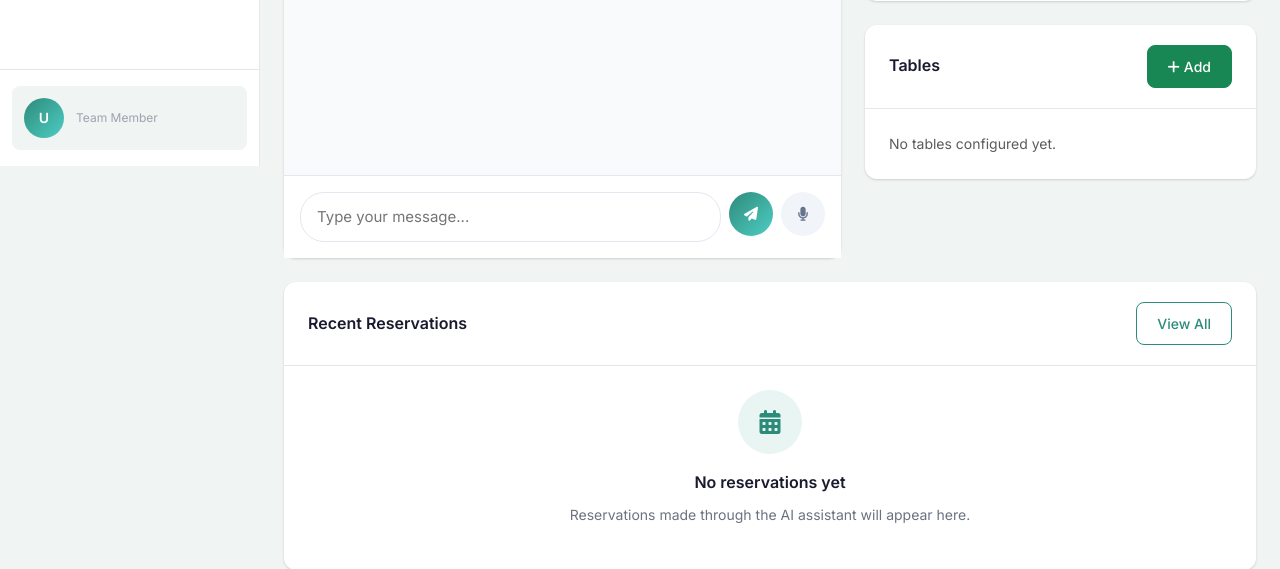
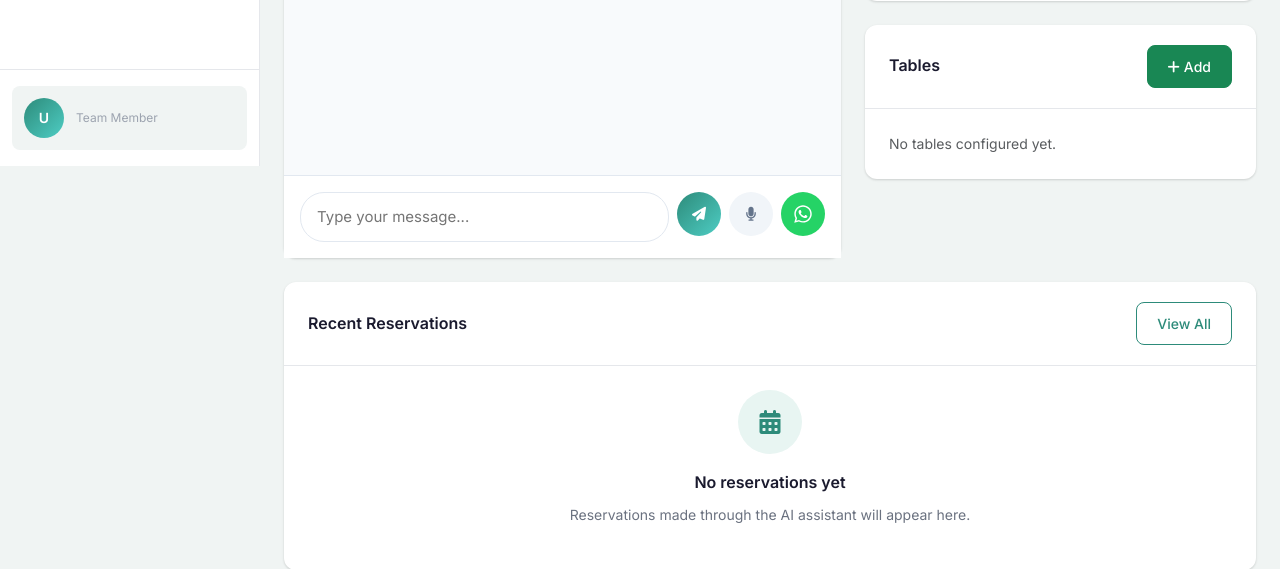
Before and after one commit to janattavoccado/appointmint-saas, a Python web app: template app/templates/admin/restaurant_detail.html in a window 1280 px wide. Shown: the part 634-1203 px from the top of the page. Run offline with Jinja, Linux system fonts and the light colour scheme; the template is opened without the code that fills it, so the values that code supplies are empty.

Commit message:
Add WhatsApp button to restaurant AI test view

```diff
--- a/app/templates/admin/restaurant_detail.html
+++ b/app/templates/admin/restaurant_detail.html
@@ -114,6 +114,15 @@
                         <button class="chat-voice-btn" id="voiceBtn">
                             <i class="fas fa-microphone"></i>
                         </button>
+                        <a href="https://wa.me/12134495602?text=Hi!%20I'd%20like%20to%20make%20a%20reservation%20at%20{{ restaurant.name | urlencode }}."
+                           class="chat-whatsapp-btn"
+                           target="_blank"
+                           rel="noopener noreferrer"
+                           title="Chat on WhatsApp">
+                            <svg xmlns="http://www.w3.org/2000/svg" viewBox="0 0 448 512" fill="currentColor" width="20" height="20">
+                                <path d="M380.9 97.1C339 55.1 283.2 32 223.9 32c-122.4 0-222 99.6-222 222 0 39.1 10.2 77.3 29.6 111L0 480l117.7-30.9c32.4 17.7 68.9 27 106.1 27h.1c122.3 0 224.1-99.6 224.1-222 0-59.3-25.2-115-67.1-157zm-157 341.6c-33.2 0-65.7-8.9-94-25.7l-6.7-4-69.8 18.3L72 359.2l-4.4-7c-18.5-29.4-28.2-63.3-28.2-98.2 0-101.7 82.8-184.5 184.6-184.5 49.3 0 95.6 19.2 130.4 54.1 34.8 34.9 56.2 81.2 56.1 130.5 0 101.8-84.9 184.6-186.6 184.6zm101.2-138.2c-5.5-2.8-32.8-16.2-37.9-18-5.1-1.9-8.8-2.8-12.5 2.8-3.7 5.6-14.3 18-17.6 21.8-3.2 3.7-6.5 4.2-12 1.4-32.6-16.3-54-29.1-75.5-66-5.7-9.8 5.7-9.1 16.3-30.3 1.8-3.7.9-6.9-.5-9.7-1.4-2.8-12.5-30.1-17.1-41.2-4.5-10.8-9.1-9.3-12.5-9.5-3.2-.2-6.9-.2-10.6-.2-3.7 0-9.7 1.4-14.8 6.9-5.1 5.6-19.4 19-19.4 46.3 0 27.3 19.9 53.7 22.6 57.4 2.8 3.7 39.1 59.7 94.8 83.8 35.2 15.2 49 16.5 66.6 13.9 10.7-1.6 32.8-13.4 37.4-26.4 4.6-13 4.6-24.1 3.2-26.4-1.3-2.5-5-3.9-10.5-6.6z"/>
+                            </svg>
+                        </a>
                     </div>
                 </div>
             </div>
@@ -456,7 +465,8 @@
 }
 
 .chat-send-btn,
-.chat-voice-btn {
+.chat-voice-btn,
+.chat-whatsapp-btn {
     width: 44px;
     height: 44px;
     border-radius: 50%;
@@ -466,6 +476,7 @@
     justify-content: center;
     cursor: pointer;
     transition: all 0.2s;
+    text-decoration: none;
 }
 
 .chat-send-btn {
@@ -490,6 +501,18 @@
     background: #ef4444;
     color: white;
     animation: pulse 1s infinite;
+}
+
+/* WhatsApp Button */
+.chat-whatsapp-btn {
+    background: #25D366;
+    color: white;
+}
+
+.chat-whatsapp-btn:hover {
+    background: #128C7E;
+    transform: scale(1.05);
+    color: white;
 }
 
 @keyframes pulse {
```
